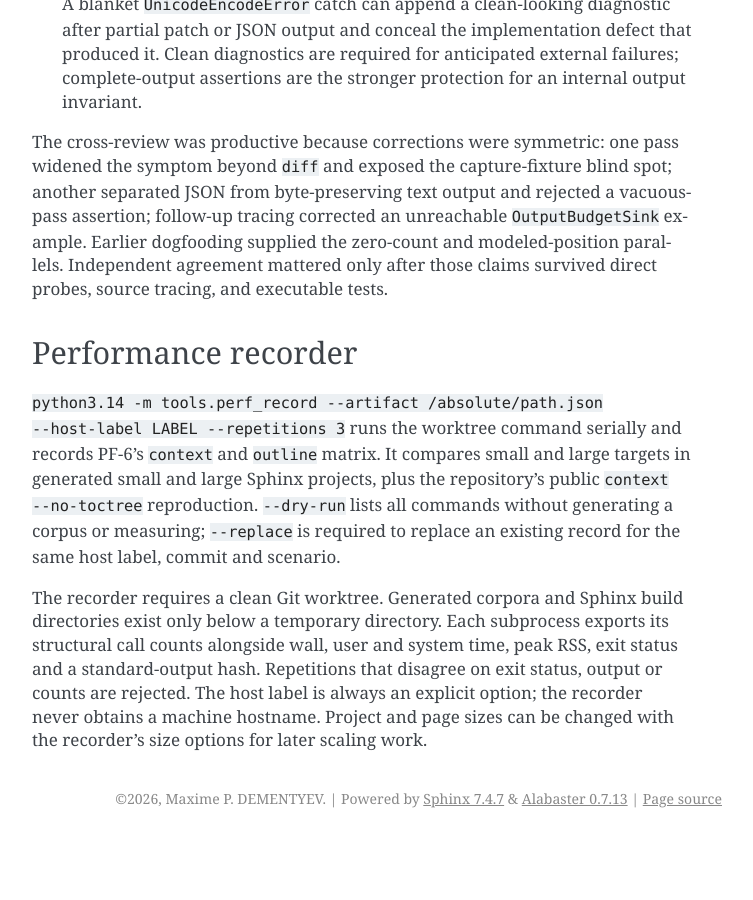
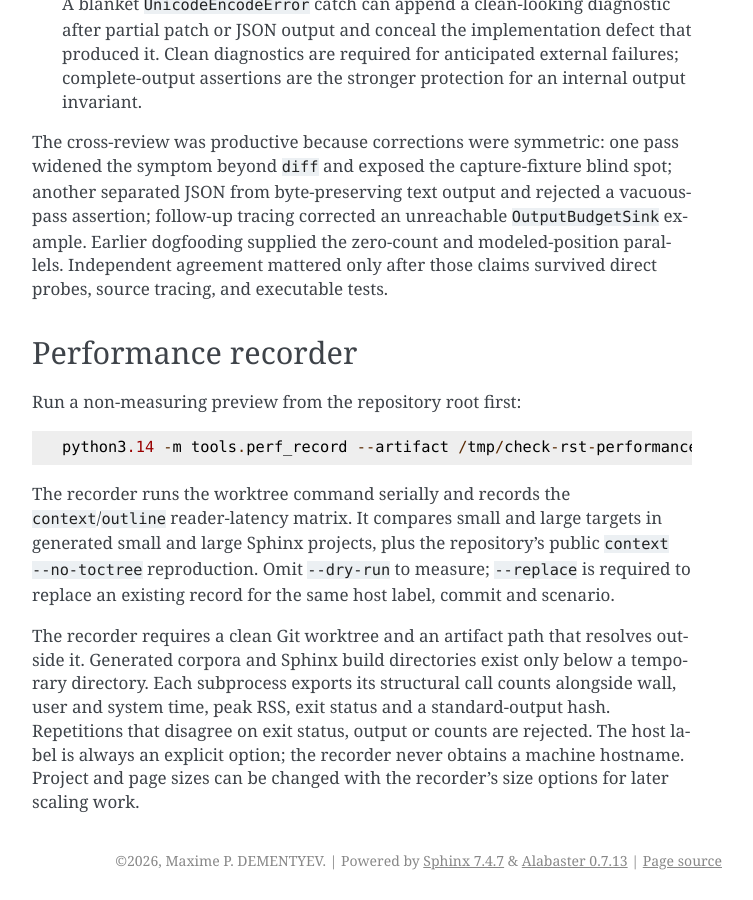
Before and after one commit to dememax/check_rst, a Sphinx documentation site: the page built from docs/development.rst, in a window 1280 px wide and 900 px high, scrolled down 11627 px. Shown: the whole window, without its empty margins (388-1141 px from the left). Built offline with Sphinx 7.4.7, drawn with Linux system fonts in a browser that asks for light colours; before the commit the page ends 12465 px from its top, so only the background shows below that.

Commit message:
docs: name the reader-latency matrix publicly
The recorder help and development guide referred to PF-6, an identifier that
has meaning only in the private planning record and is not defined in the
public project documentation.  Use the descriptive reader-latency name in
both places instead of exporting that internal shorthand.

Document a safe preview command that works verbatim from a clean checkout,
keeps the artifact outside the measured worktree, and makes the transition
from preview to measurement explicit.

Validation: python3.14 -m pytest (2375 passed)
Validation: ruff format --check --no-cache src tests tools
Validation: ruff check --no-cache src tests tools
Validation: mypy 2.2.0 src tests tools
Validation: three-step worktree RST loop (0 errors, 0 warnings; no fixes)
Validation: git diff --check

Co-Authored-By: Codex GPT-5 <noreply@openai.com>

```diff
--- a/docs/development.rst
+++ b/docs/development.rst
@@ -562,18 +562,22 @@ claims survived direct probes, source tracing, and executable tests.
 Performance recorder
 **********************
 
-``python3.14 -m tools.perf_record --artifact /absolute/path.json
---host-label LABEL --repetitions 3`` runs the worktree command serially and
-records PF-6's ``context`` and ``outline`` matrix.  It compares small and large
+Run a non-measuring preview from the repository root first::
+
+   python3.14 -m tools.perf_record --artifact /tmp/check-rst-performance.json --host-label gl63 --repetitions 3 --dry-run
+
+The recorder runs the worktree command serially and records the
+``context``/``outline`` reader-latency matrix.  It compares small and large
 targets in generated small and large Sphinx projects, plus the repository's
-public ``context --no-toctree`` reproduction.  ``--dry-run`` lists all commands
-without generating a corpus or measuring; ``--replace`` is required to replace
-an existing record for the same host label, commit and scenario.
+public ``context --no-toctree`` reproduction.  Omit ``--dry-run`` to measure;
+``--replace`` is required to replace an existing record for the same host
+label, commit and scenario.
 
-The recorder requires a clean Git worktree.  Generated corpora and Sphinx build
-directories exist only below a temporary directory.  Each subprocess exports
-its structural call counts alongside wall, user and system time, peak RSS, exit
-status and a standard-output hash.  Repetitions that disagree on exit status,
-output or counts are rejected.  The host label is always an explicit option;
-the recorder never obtains a machine hostname.  Project and page sizes can be
-changed with the recorder's size options for later scaling work.
+The recorder requires a clean Git worktree and an artifact path that resolves
+outside it.  Generated corpora and Sphinx build directories exist only below a
+temporary directory.  Each subprocess exports its structural call counts
+alongside wall, user and system time, peak RSS, exit status and a
+standard-output hash.  Repetitions that disagree on exit status, output or
+counts are rejected.  The host label is always an explicit option; the recorder
+never obtains a machine hostname.  Project and page sizes can be changed with
+the recorder's size options for later scaling work.
```
Also changed, not shown: 1 other file.
